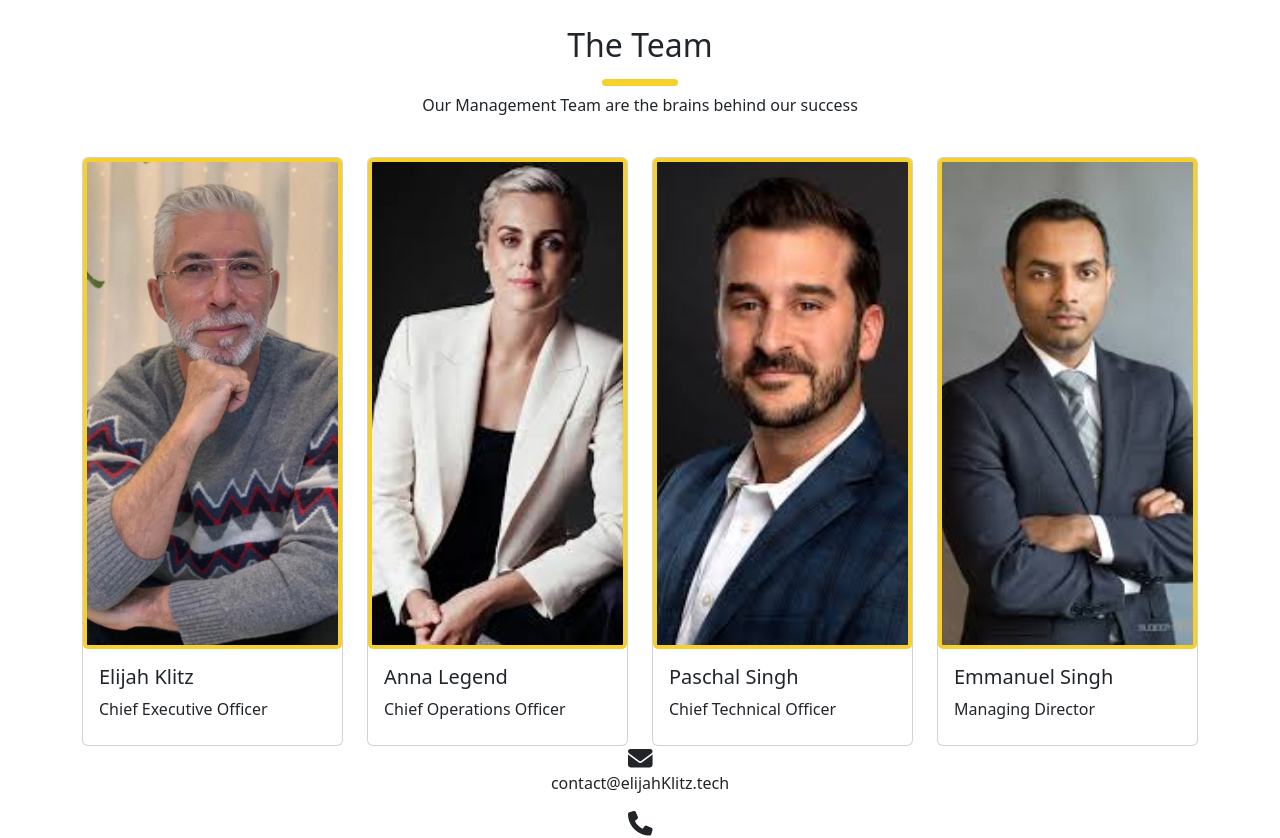
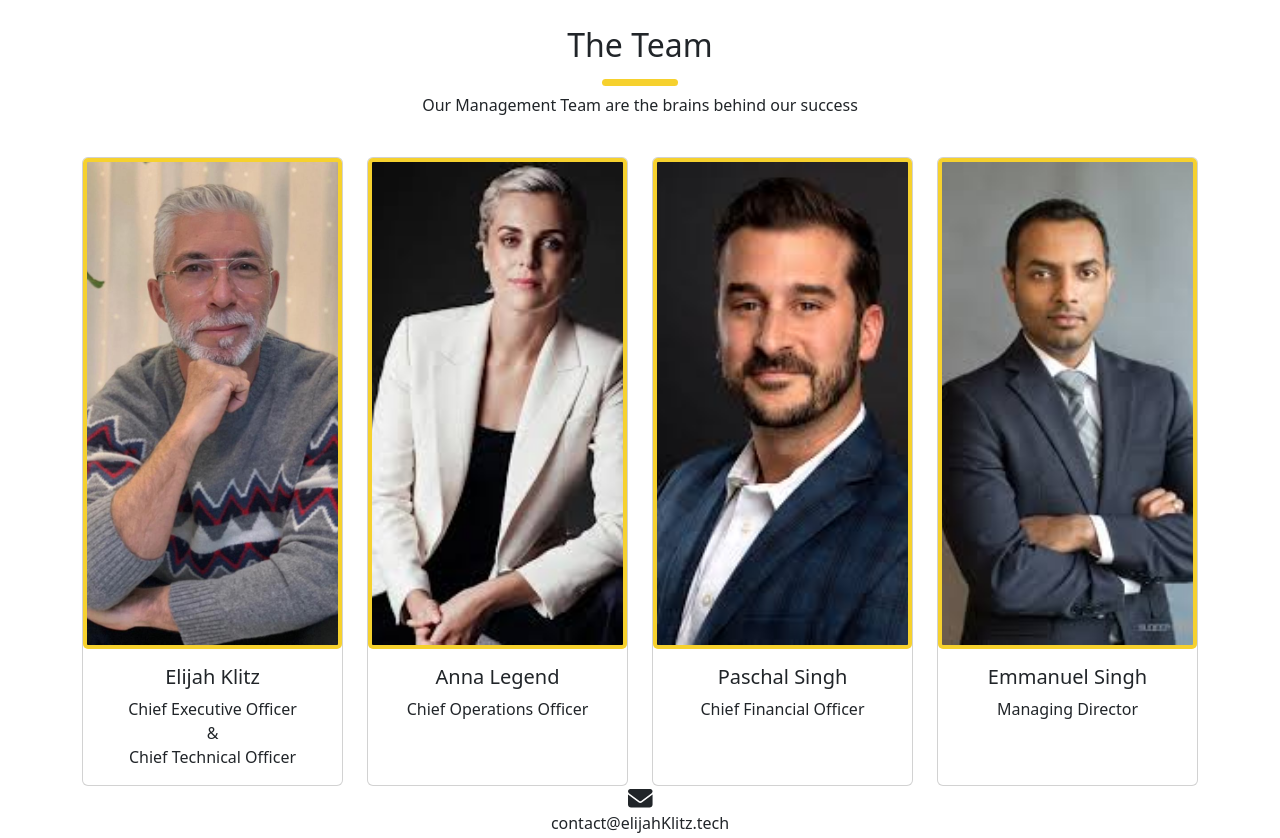
Before and after one commit to n-s-iroagba/consultancy, a React (Create React App) app in the folder client/: page /about-us in a window 1280 px wide. Shown: the part 440-1278 px from the top of the page. Built offline with nearby package versions, Linux system fonts and the light colour scheme.

Commit message:
chore: add ceo role

```diff
--- a/client/src/assets/Styles.css
+++ b/client/src/assets/Styles.css
@@ -127,6 +127,13 @@ border-radius: 50%
     }
 }
 
+.card .text-transparent{
+    color: transparent;
+}
+.card .card-text{
+    margin-bottom: 0;
+}
+
 .navbar-wrapper .padding-side{
   padding-left: 0.7cm;
   padding-right: 0.7cm;
--- a/client/src/components/TalkToTheTeam.tsx
+++ b/client/src/components/TalkToTheTeam.tsx
@@ -18,8 +18,8 @@ const TalkToTheTeam = () => {
         <FontAwesomeIcon className='icon-size' icon={faPhone}/>
         <p>+1-951-239-0523</p>
     <ContactButton/>
-    <FontAwesomeIcon className='pt-3' icon ={faLocationDot}/>
-    <p className='pt-1'>1055 E Colorado Blvd.,5th Floor,Pasedena,CA 91106</p>
+    <FontAwesomeIcon className='pt-5' icon ={faLocationDot}/>
+    <p className='pt-2 text-center word-wrap'>1055 E Colorado Blvd.,5th Floor,Pasedena,CA 91106.</p>
     <MapComponent/>
     </div>
   );
--- a/client/src/components/Team.tsx
+++ b/client/src/components/Team.tsx
@@ -10,6 +10,7 @@ import '../assets/Styles.css'
 interface TeamMember {
   name: string,
   position: string,
+  position2:string,
   image: any,
 }
 
@@ -17,24 +18,28 @@ const Team: React.FC = () => {
   const teamMembers =[{
     name: 'Elijah Klitz',
     position: 'Chief Executive Officer',
+    position2:' Chief Technical Officer',
     image:klitz
 
   },
   {
     name: 'Anna Legend',
     position: 'Chief Operations Officer',
+    position2:'',
     image:team1
 
   },
   {
     name: 'Paschal Singh',
-    position: 'Chief Technical Officer',
+    position: 'Chief Financial Officer',
+    position2:'',
     image:team2
 
   }
   ,{
     name: 'Emmanuel Singh',
     position: 'Managing Director',
+    position2:'',
     image:team3
 
   }]
@@ -45,14 +50,16 @@ const Team: React.FC = () => {
       <div className='text-bar'></div>
       <p className='text-center'>Our Management Team are the brains behind our success</p>
       </div>
-    <Row>
+    <Row className='gy-4'>
     {teamMembers.map((member:TeamMember, index:number) => (
       <Col xs={12} md={6}lg={3}>
-            <Card className='pb-2'>
+            <Card className=''>
               <Card.Img style={{height:'13cm',objectFit:'cover',paddingTop:'2cm'}}className=' round-border  px-1 py-1'  src={member.image} />
-              <Card.Body>
+              <Card.Body className='text-center'>
                 <Card.Title>{member.name}</Card.Title>
-                <Card.Text>{member.position}</Card.Text>
+               <> <Card.Text>{member.position}</Card.Text></>
+                <>{member.position2!==''?<Card.Text>&</Card.Text>:<Card.Text className='text-transparent'>a</Card.Text>}</>
+                <>{member.position2!==''?<Card.Text>{member.position2}</Card.Text>:<Card.Text className='text-transparent'>a</Card.Text>}</>
               </Card.Body>
             </Card>
       </Col>
```
